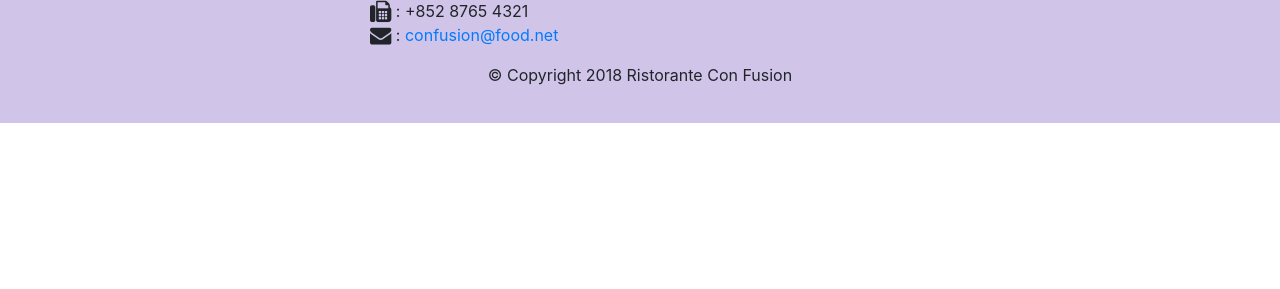
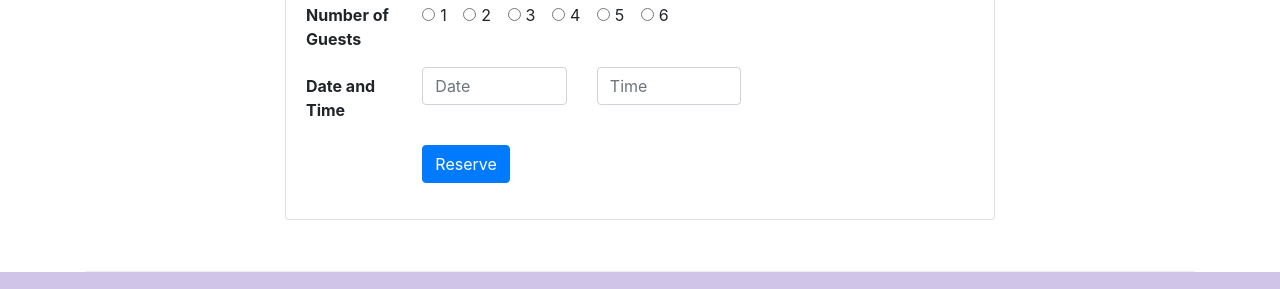
Before and after one commit to Ali-Zain1997/ConFusion, a website: page index.html in a window 1280 px wide. Shown: the part 1662-1951 px from the top of the page. Before the commit the page ends 1785 px from the top, so only its background shows below. Drawn offline with nearby package versions, Linux system fonts and the light colour scheme.

Commit message:
the second assignment

```diff
--- a/index.html
+++ b/index.html
@@ -36,11 +36,14 @@
         <div class="container">
             <div class="row row-header">
                 <div class="col-12 col-sm-6">
-                    <h1>Link shortnere Website</h1>
-                    <p>Our Wbsite Provides services that varies form link shortning to link tracking We hope to fulfill our task and being up to your expectations</p>
+                    <h1>Ristorante con Fusion</h1>
+                    <p>We Take inspiration from the World's best cuisines, and create a unique fusion experienc. Our lipsmacking creations will tickle your culinary senses!</p>
                 </div>
-                <div class="col-12 col-sm align-self-center">
+                <div class="col-12 col-sm-3 align-self-center">
                     <img src="img/logo.png" class="img-fluid">
+                </div>
+                <div class="col-12 col-sm-3 align-self-center">
+                    <button type="button" class="btn btn-warning btn-block" onclick="window.location='#gohere'">Reserve Here</button>
                 </div>
             </div>
         </div>
@@ -56,7 +59,7 @@
                     <img class="d-flex mr-3 img-thumbnail align-self-center" src="img/uthappizza.png" alt="uthapizza">
                     <div class="media-body">
                         <h2 class="mt-0">Uthapizza <span class="badge badge-danger">HOT</span> <span class="badge badge-pill badge-secondary">$4.99</span></h2>
-                        <p>a uniqe combination of indianUthappam(pancake) and italian pizza , topped with cerignola olives, ripe vine cherry tomatoes,vidalia onion ,guntor chillies and buffalo paneer</p>
+                        <p class="d-none d-sm-block">a uniqe combination of indianUthappam(pancake) and italian pizza , topped with cerignola olives, ripe vine cherry tomatoes,vidalia onion ,guntor chillies and buffalo paneer</p>
                     </div>
                 </div>
 
@@ -69,11 +72,15 @@
                 <h3>This Month's Promotions</h3>
             </div>
             <div class="col col-sm col-md">
-                <h2>Weekend Grand Buffet</h2>
-                <p>Featuring mouthwatering combinations with a choice of five different salads, six enticing appetizers, six main entrees and five choicest desserts. Free flowing bubbly and soft drinks. All for just $19.99 per person </p>
+                <div class="media">
+                    <img class="d-flex ml-3 img-thumbnail align-self-center order-last" src="img/buffet.png" alt="buffet">
+                    <div class="media-body">
+                        <h2 class="mt-0 order-first">Weekend Grand Buffet <span class="badge badge-danger">NEW</span></h2>
+                        <p class="d-none d-sm-block">Featuring mouthwatering combinations with a choice of five different salads, six enticing appetizers, six main entrees and five choicest desserts. Free flowing bubbly and soft drinks. All for just $19.99 per person </p>
+                    </div>
+                </div>
             </div>
         </div>
-
         <div class="row row-content align-items-center">
             <div class="col-12 col-sm-4 order-sm-last co-md-3">
                 <h3>Meet our culinary speacialists</h3>
@@ -85,6 +92,60 @@
                         <h2 class="mt-0">Alberto Somayya</h2>
                         <h4>Executive Chef</h4>
                         <p class="d-none d-sm-block">Award Winning three-star michelin chef with wide international experience having worked closely with whos-who in the culinary world, he specializes in creating mouthwatering Indo-Italian fusion experiences.</p>
+                    </div>
+                </div>
+            </div>
+        </div>
+        <div class="row row-content align-items-center" id="gohere">
+            <div class="col-12 col-sm-8 offset-sm-2">
+                <div class="card">
+                    <h3 class="card-header bg-warning text-white">Reserve a Table</h3>
+                    <div class="card-body">
+                        <form>
+                            <div class="form-group row">
+                                <div class="col-sm-2"><strong>Number of Guests</strong></div>
+                                <div class="col-sm-6">
+                                    <div class="form-check form-check-inline">
+                                        <input type="radio" class="form-check-input" name="guestnum" id="guestnum" value="">
+                                        <label class="form-check-label" for="guestnum">1</label>
+                                    </div>
+                                    <div class="form-check form-check-inline">
+                                        <input type="radio" class="form-check-input" name="guestnum" id="guestnum" value="">
+                                        <label class="form-check-label" for="guestnum">2</label>
+                                    </div>
+                                    <div class="form-check form-check-inline">
+                                        <input type="radio" class="form-check-input" name="guestnum" id="guestnum" value="">
+                                        <label class="form-check-label" for="guestnum">3</label>
+                                    </div>
+                                    <div class="form-check form-check-inline">
+                                        <input type="radio" class="form-check-input" name="guestnum" id="guestnum" value="">
+                                        <label class="form-check-label" for="guestnum">4</label>
+                                    </div>
+                                    <div class="form-check form-check-inline">
+                                        <input type="radio" class="form-check-input" name="guestnum" id="guestnum" value="">
+                                        <label class="form-check-label" for="guestnum">5</label>
+                                    </div>
+                                    <div class="form-check form-check-inline">
+                                        <input type="radio" class="form-check-input" name="guestnum" id="guestnum" value="">
+                                        <label class="form-check-label" for="guestnum">6</label>
+                                    </div>
+                                </div>
+                            </div>
+                            <div class="form-group row">
+                                <label for="datetime" class="col-12 col-md-2 col-form-label"><strong>Date and Time</strong></label>
+                                <div class="col-12 col-sm-3">
+                                    <input type="text" class="form-control" id="date" name="date" placeholder="Date">
+                                </div>
+                                <div class="col-12 col-sm-3">
+                                    <input type="text" class="form-control" id="time" name="time" placeholder="Time">
+                                </div>
+                            </div>
+                            <div class="form-group row">
+                                <div class="offset-sm-2 col-sm-10">
+                                    <button type="submit" class="btn btn-primary">Reserve</button>
+                                </div>
+                            </div>
+                        </form>
                     </div>
                 </div>
             </div>
```
